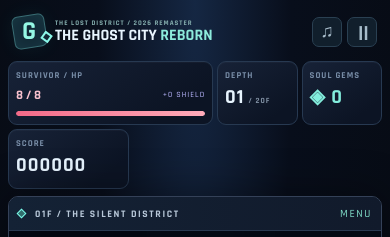
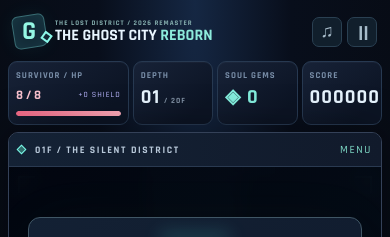
Before and after one commit to sardore/-, a website with bundled scripts: page ghostcity/index.html in a window 390 px wide. Shown: the top 237 px of the page. Built offline with nearby package versions, Linux system fonts and the light colour scheme.

Commit message:
polish(ghostcity): correct weapon count and mobile dashboard grid

```diff
--- a/ghostcity/style.css
+++ b/ghostcity/style.css
@@ -166,6 +166,7 @@ button:disabled{cursor:not-allowed;opacity:.42}
   .top-actions{gap:5px}
   .icon-btn{width:30px;height:30px}
   .dashboard{grid-template-columns:1.5fr repeat(3,1fr);gap:4px;margin-bottom:7px}
+  .primary-stat{grid-column:auto}
   .stat{padding:8px 7px;min-height:60px}
   .stat-title{font-size:9px;letter-spacing:1px}
   .stat-number{font-size:20px}
```
